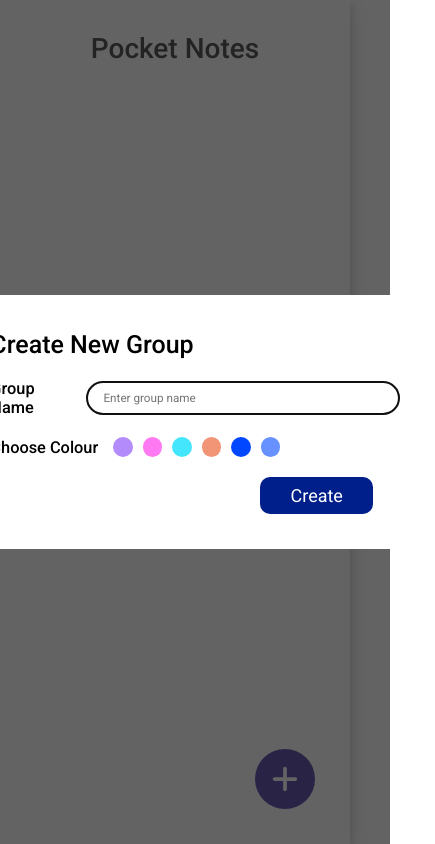
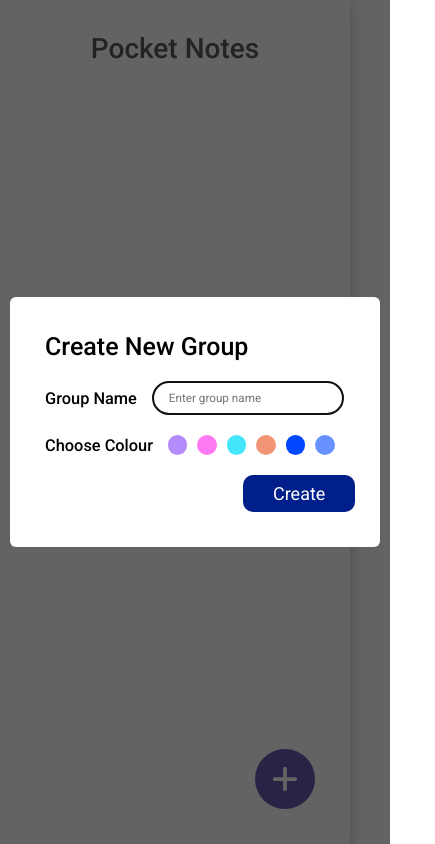
Before and after one commit to UtkarshaaTelang/React_Module_Test, a React (Vite) app: page / in a window 390 px wide. Both pictures are taken after a click on the button 285 px from the left and 779 px from the top of the page. Shown: the whole page, 435 px wide, since content can reach past the window. Built offline with nearby package versions, Linux system fonts and the light colour scheme.

Commit message:
Update CreateGroup.css

```diff
--- a/src/components/CreateGroup/CreateGroup.css
+++ b/src/components/CreateGroup/CreateGroup.css
@@ -46,7 +46,7 @@
 }
 
 .cgText{
-    width: 350px;
+    width: clamp(200px, 70%, 350px);
     font-size: clamp(10px, 4vw, 18px);
     font-weight: 400;
     padding: 8px 15px;
@@ -80,6 +80,7 @@
         padding-right: 15px;
     }
     .cgText{
+        width: clamp(150px, 64%, 250px);
         font-size: clamp(10px, 3vw, 18px);
         font-weight: 400;
         padding: 8px 15px;
```
